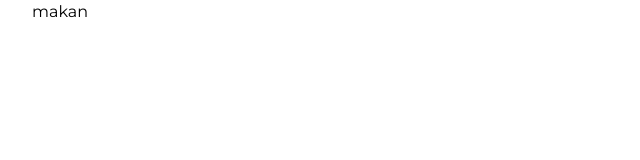
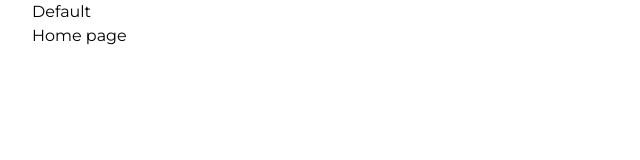
Before and after one commit to bransyahtan/my_recipe, a Nuxt app: page / in a window 1280 px wide. Shown: the top 160 px of the page, without its empty margins (0-640 px from the left). Built offline with nearby package versions, Linux system fonts and the light colour scheme.

Commit message:
add rouiting dan mofigy fitrst laoyout

```diff
--- a/app/app.vue
+++ b/app/app.vue
@@ -1,5 +1,7 @@
 <template>
-  <p class="container font-Montserrat">
-    makan
-  </p>
+  <div class="container font-Montserrat">
+    <NuxtLayout>
+      <NuxtPage />
+    </NuxtLayout>
+  </div>
 </template>
--- /dev/null
+++ b/app/components/Navigation.vue
@@ -0,0 +1,7 @@
+<template>
+  <div></div>
+</template>
+
+<script setup lang="ts"></script>
+
+<style scoped></style>
--- /dev/null
+++ b/app/layouts/default.vue
@@ -0,0 +1,5 @@
+<script setup lang="ts"></script>
+<template>
+  <div><h1>Default</h1></div>
+  <slot />
+</template>
--- /dev/null
+++ b/app/pages/index.vue
@@ -0,0 +1,4 @@
+<script setup lang="ts"></script>
+<template>
+  <div>Home page</div>
+</template>
--- a/nuxt.config.ts
+++ b/nuxt.config.ts
@@ -13,4 +13,19 @@ export default defineNuxtConfig({
       Montserrat: true,
     },
   },
+  app: {
+    head: {
+      title: 'My Recipe - Resep Masakan Indonesia',
+      meta: [
+        { charset: 'utf-8' },
+        { name: 'viewport', content: 'width=device-width, initial-scale=1' },
+        { name: 'description', content: 'Aplikasi resep masakan Indonesia yang lezat dan mudah dibuat' },
+        { name: 'keywords', content: 'resep, masakan, indonesia, makanan, cooking' }
+      ],
+      link: [
+        { rel: 'icon', type: 'image/x-icon', href: '/icon.png' },
+
+      ]
+    }
+  }
 })
```
Also changed, not shown: public/icon.png (added).
